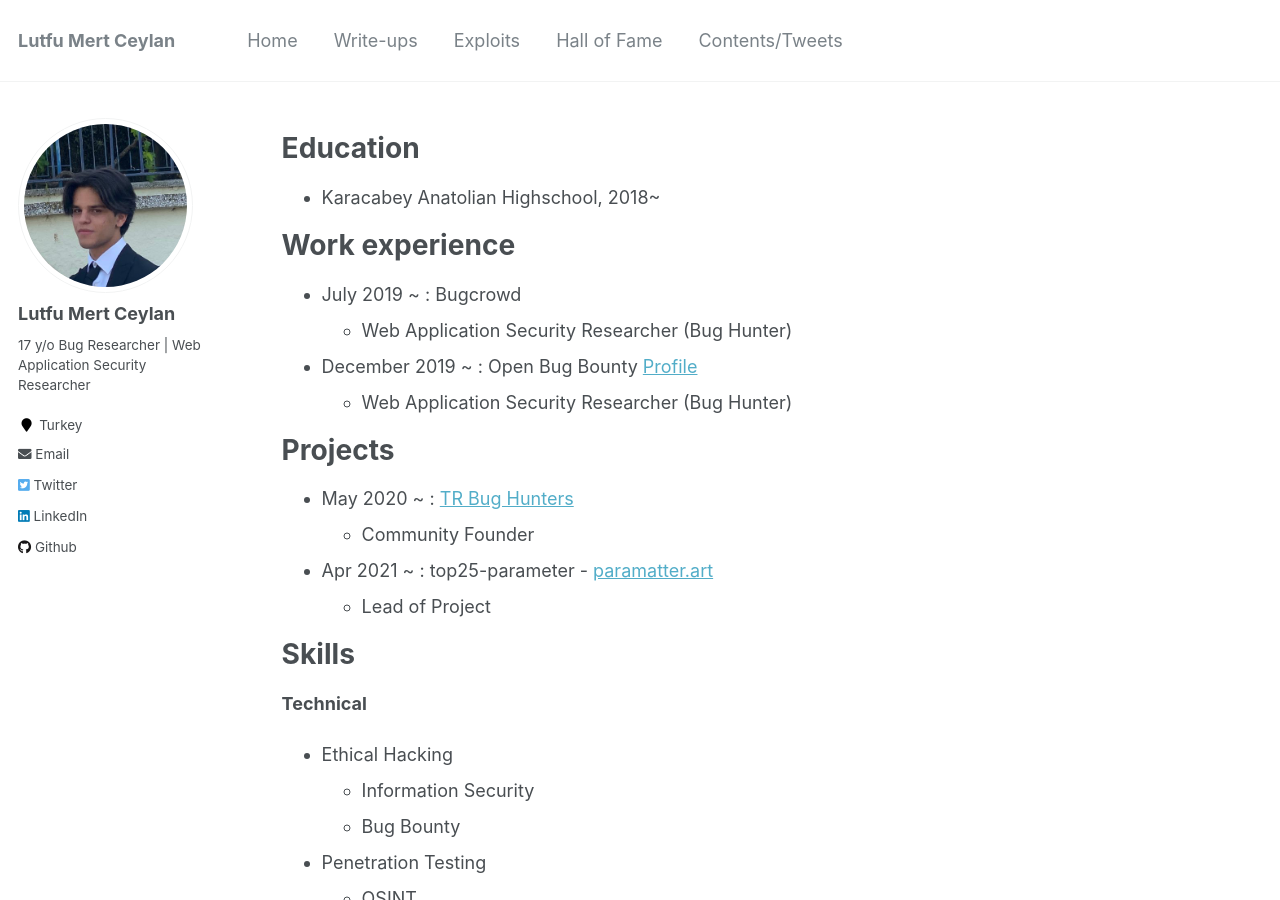
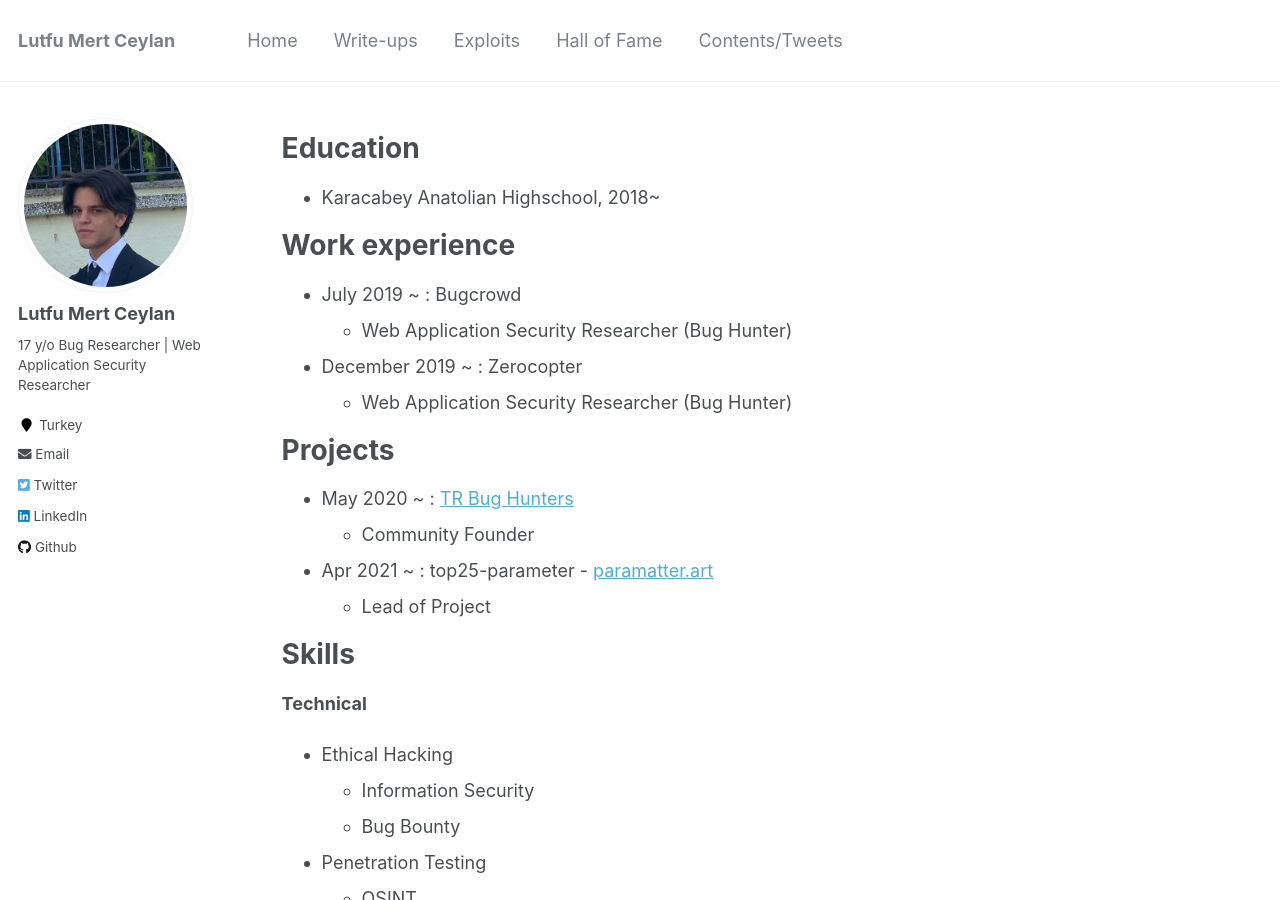
Before and after one commit to lutfumertceylan/mywebsite, a Jekyll site: the page built from _pages/cv.md, in a window 1280 px wide and 900 px high. Built offline with Jekyll 4.4.1, drawn with Linux system fonts in a browser that asks for light colours.

Commit message:
Update cv.md

```diff
--- a/_pages/cv.md
+++ b/_pages/cv.md
@@ -21,7 +21,7 @@ Work experience
 * July 2019 ~ : Bugcrowd
   - Web Application Security Researcher (Bug Hunter)
 
-* December 2019 ~ : Open Bug Bounty [Profile](https://www.openbugbounty.org/researchers/MertC/)
+* December 2019 ~ : Zerocopter
   - Web Application Security Researcher (Bug Hunter)
 
 
```
